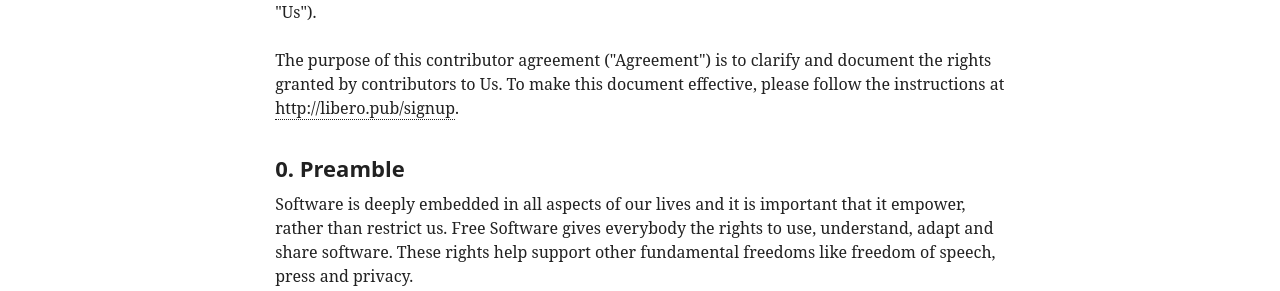
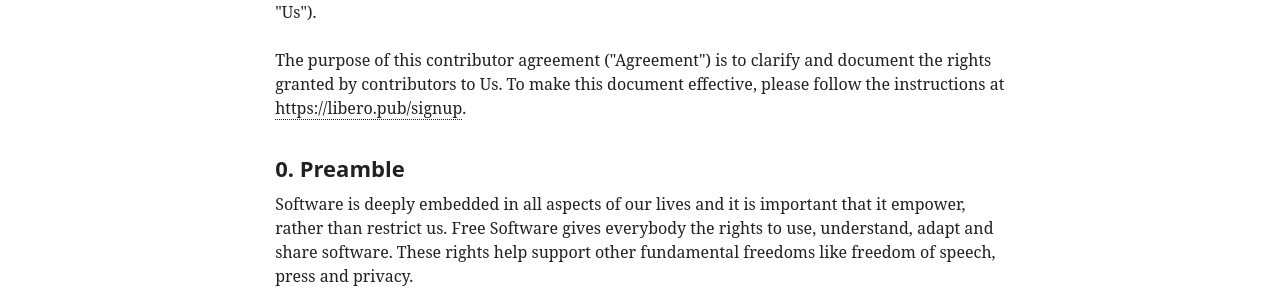
Before and after one commit to libero/libero.github.io, a Jekyll site: the page governance/cla/index.html, which Jekyll copies as it is, in a window 1280 px wide and 900 px high. Shown: the part 307-598 px from the top of the window. Built offline with Jekyll 4.4.1, drawn with Linux system fonts in a browser that asks for light colours; some web fonts are replaced; some of the changed lines change nothing that is shown.

Commit message:
amend http to https

```diff
--- a/governance/cla/index.html
+++ b/governance/cla/index.html
@@ -41,7 +41,7 @@
 
                 <p>Thank you for your interest in contributing to <span id="tmp-beneficiary-name">eLife Sciences Publications, Ltd</span>'s <span id="tmp-project-name">Libero</span> ("We" or "Us").</p>
 
-                <p>The purpose of this contributor agreement ("Agreement") is to clarify and document the rights granted by contributors to Us. To make this document effective, please follow the instructions at <a href="http://libero.pub/signup" id="tmp-submission-instructions">http://libero.pub/signup</a>.</p>
+                <p>The purpose of this contributor agreement ("Agreement") is to clarify and document the rights granted by contributors to Us. To make this document effective, please follow the instructions at <a href="https://libero.pub/signup" id="tmp-submission-instructions">https://libero.pub/signup</a>.</p>
 
                 <section id="tmp-preamble">
                 <h3>0. Preamble</h3>
```
